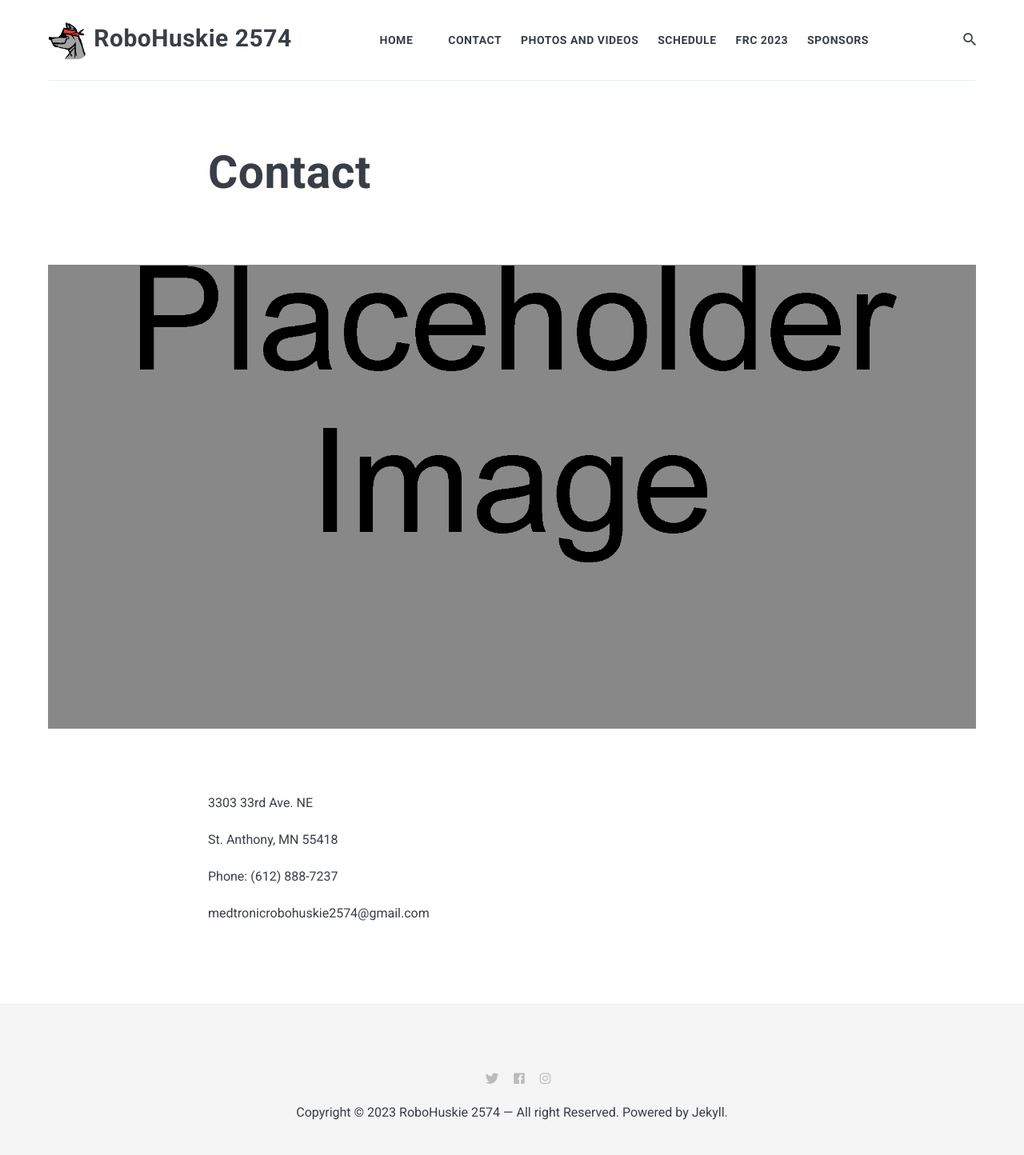
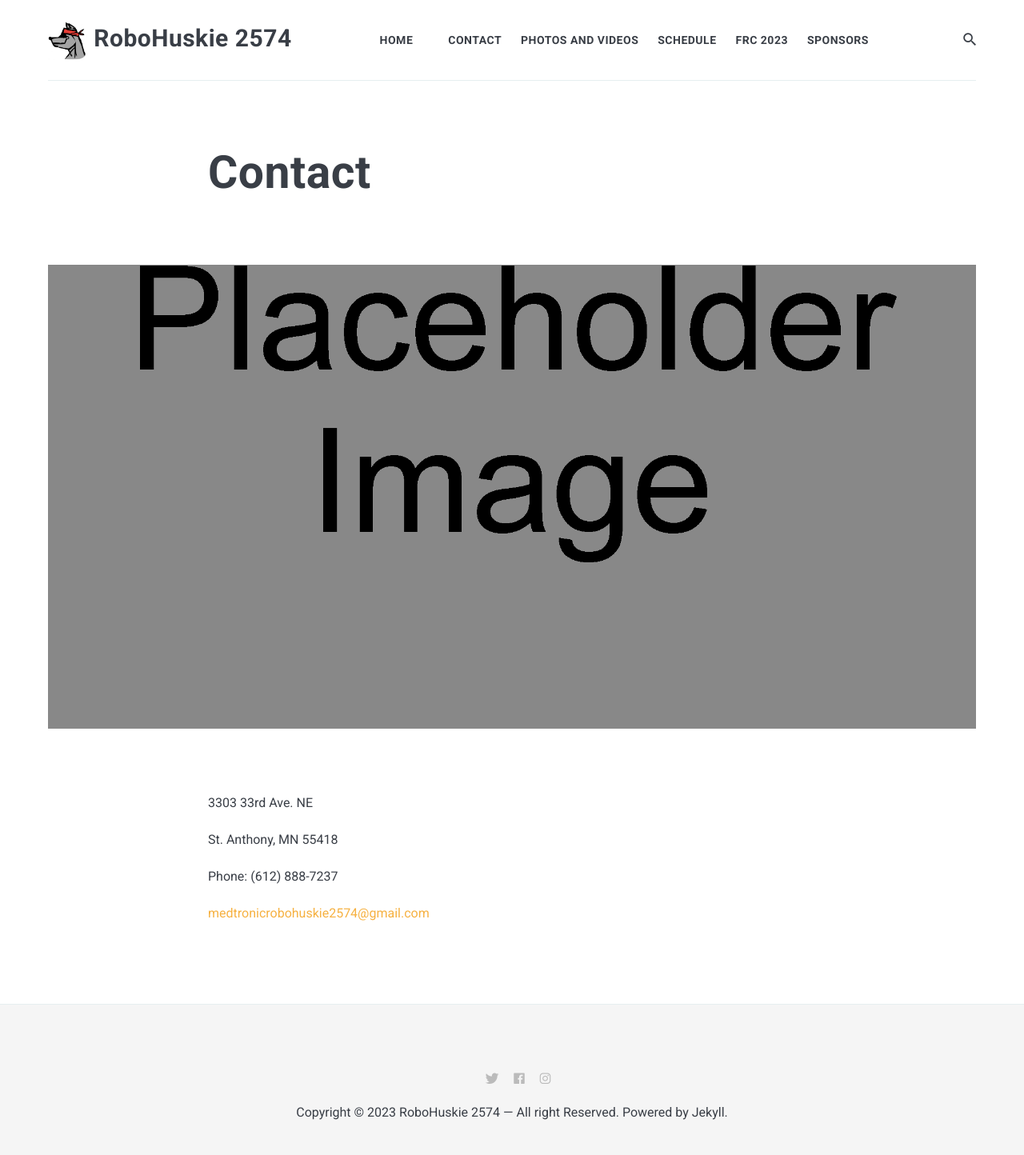
Before and after one commit to Robohuskie2574/Robohuskie2574.github.io, a Jekyll site: the page built from _pages/Contact.md, in a window 1280 px wide. Shown: the whole page at 80% size. Built offline with Jekyll 4.4.1, drawn with Linux system fonts in a browser that asks for light colours; nearby versions of some CDN libraries.

Commit message:
link email

```diff
--- a/_pages/Contact.md
+++ b/_pages/Contact.md
@@ -11,4 +11,4 @@ St. Anthony, MN 55418
 
 Phone: (612) 888-7237
 
-medtronicrobohuskie2574@gmail.com
+<medtronicrobohuskie2574@gmail.com>
```
